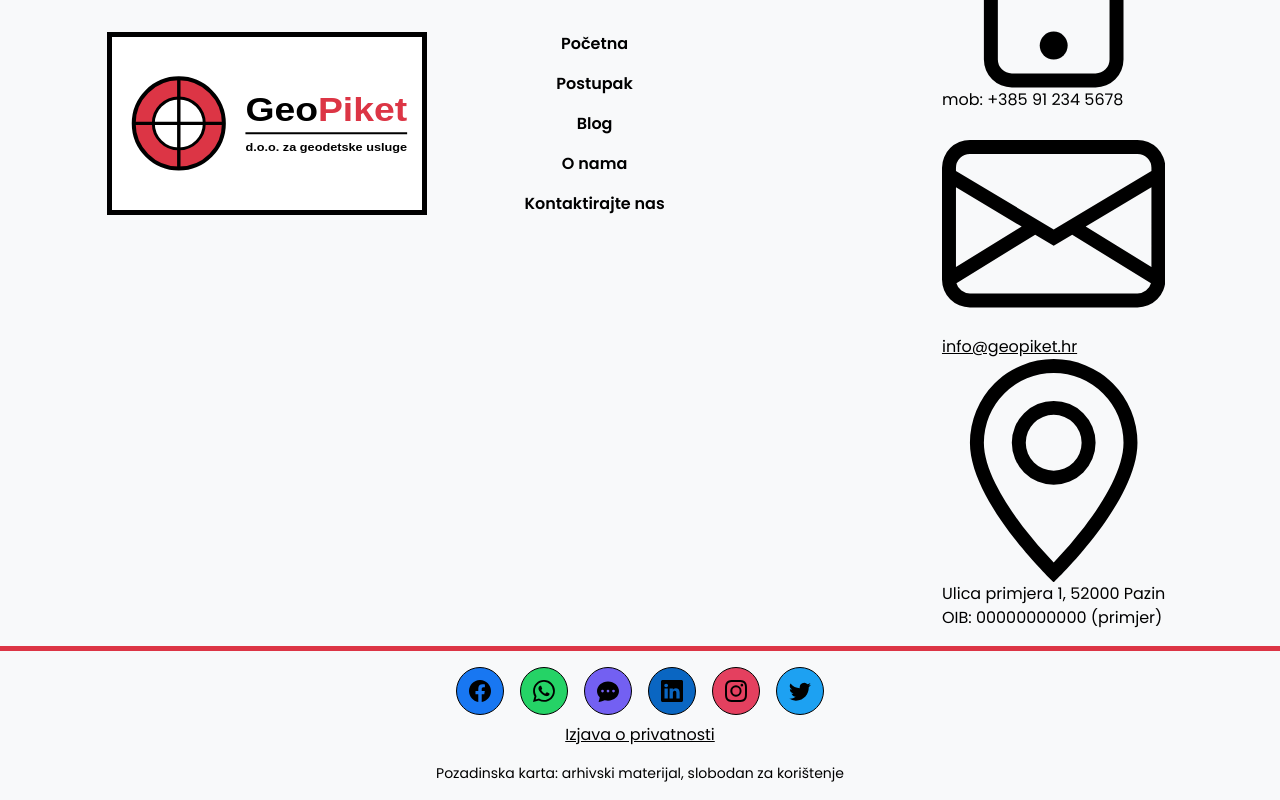
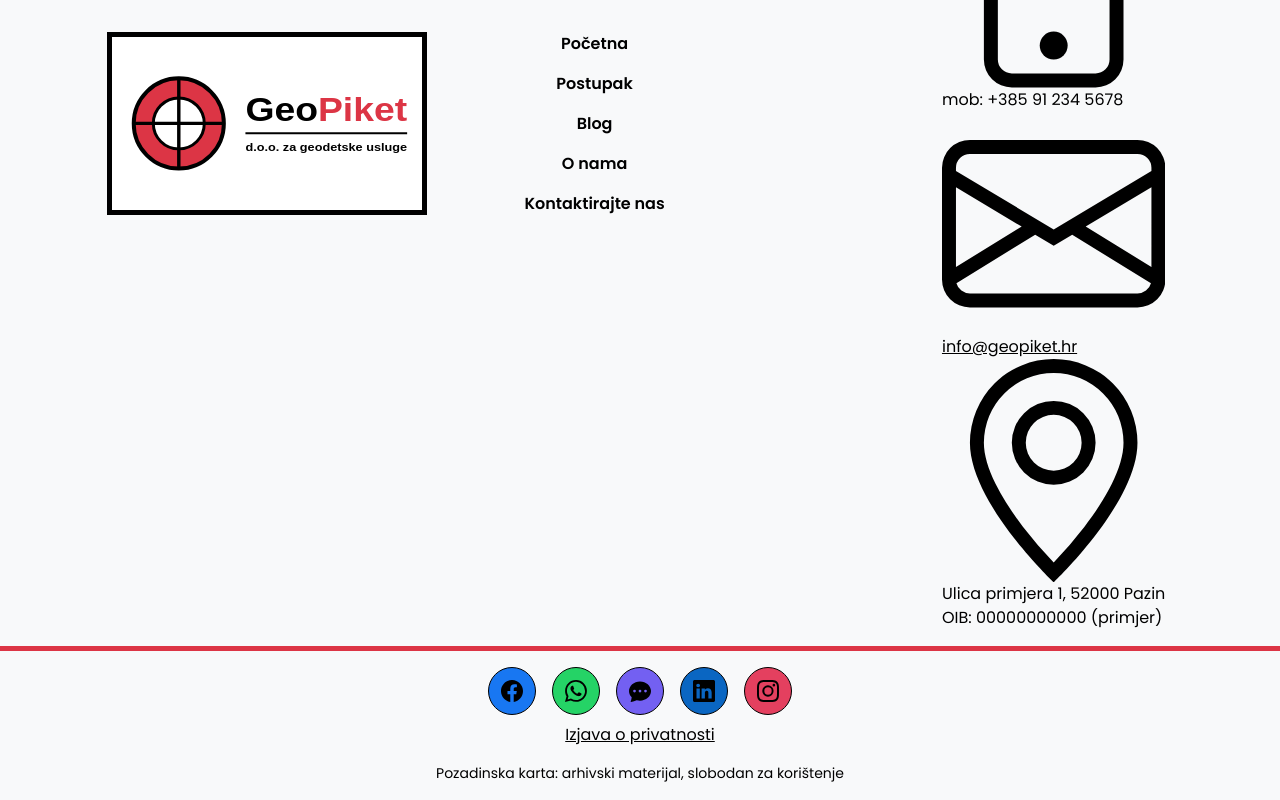
Before and after one commit to PatrikPazin/front-6_Moja_stranica_Patrik, a React (Create React App) app: page /privatnost in a window 1280 px wide. Shown: the part 2671-3471 px from the top of the page. Built offline with nearby package versions, Linux system fonts and the light colour scheme.

Commit message:
Uklonjen gumb Twitter iz podnožja
Co-Authored-By: Claude Sonnet 5.5 <noreply@anthropic.com>

```diff
--- a/src/components/Footer.js
+++ b/src/components/Footer.js
@@ -1,5 +1,5 @@
 import { Link } from 'react-router-dom';
-import { Facebook, Whatsapp, ChatDotsFill, Linkedin, Instagram, Twitter, Telephone, Phone, Envelope, GeoAlt } from 'react-bootstrap-icons';
+import { Facebook, Whatsapp, ChatDotsFill, Linkedin, Instagram, Telephone, Phone, Envelope, GeoAlt } from 'react-bootstrap-icons';
 import { kontakt, linkovi } from '../data';
 import Logo from './Logo';
 import NavStavka from './NavStavka';
@@ -11,7 +11,6 @@ const mreze = [
   { naziv: "Viber", Ikona: ChatDotsFill, boja: "#7360F2" },
   { naziv: "LinkedIn", Ikona: Linkedin, boja: "#0A66C2" },
   { naziv: "Instagram", Ikona: Instagram, boja: "#E4405F" },
-  { naziv: "Twitter", Ikona: Twitter, boja: "#1DA1F2" },
 ];
 
 function Footer() {
```
